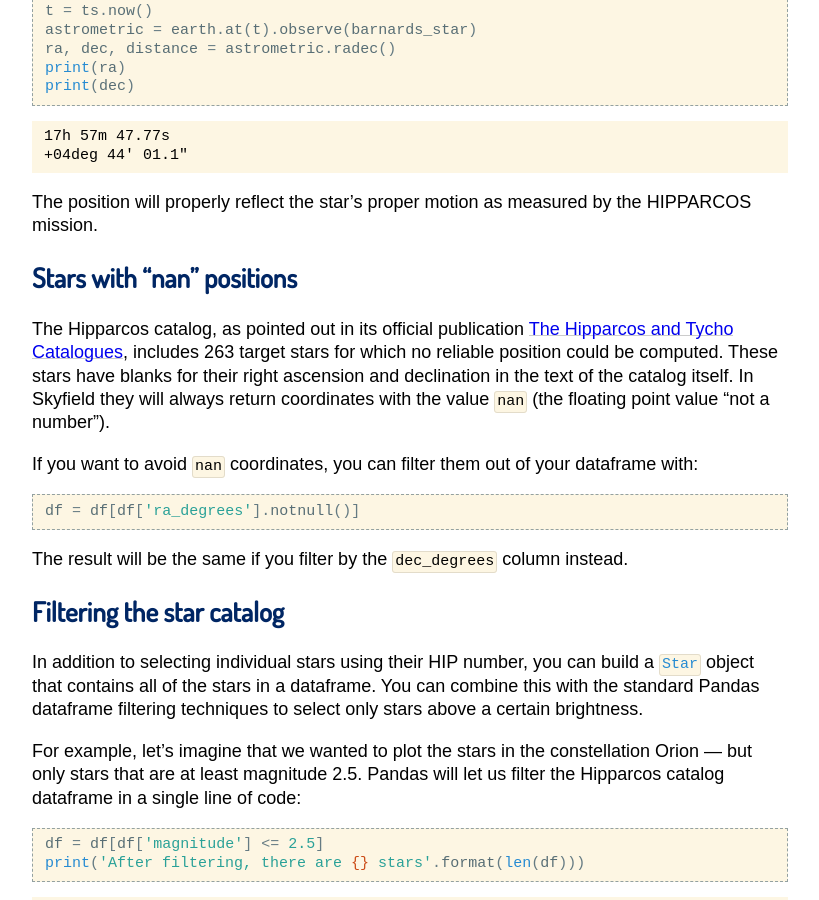
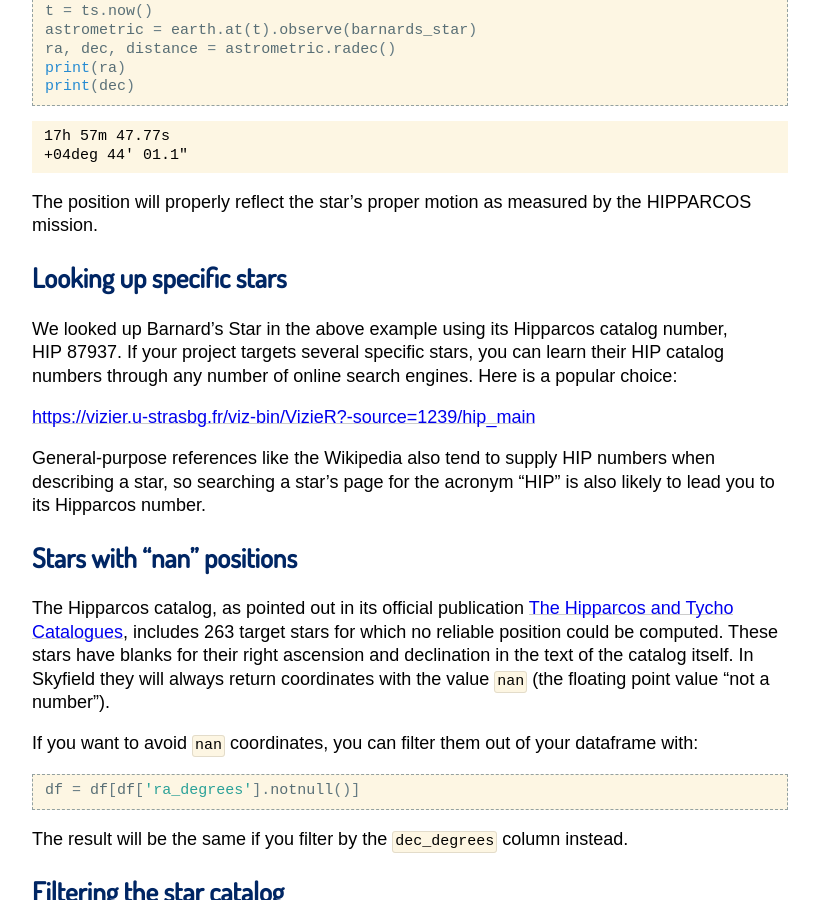
Before and after one commit to skyfielders/python-skyfield, a Sphinx documentation site: the page built from skyfield/documentation/stars.rst, in a window 1280 px wide and 900 px high, scrolled down 1089 px. Shown: the whole window, without its empty margins (230-1049 px from the left). Built offline with Sphinx 7.4.7, drawn with Linux system fonts in a browser that asks for light colours; some web fonts are replaced.

Commit message:
Describe how to look up a HIP number

```diff
--- a/skyfield/documentation/stars.rst
+++ b/skyfield/documentation/stars.rst
@@ -78,6 +78,20 @@ the star:
 
 The position will properly reflect the star’s proper motion as measured
 by the HIPPARCOS mission.
+
+Looking up specific stars
+=========================
+
+We looked up Barnard’s Star in the above example using its Hipparcos
+catalog number, HIP 87937.  If your project targets several specific
+stars, you can learn their HIP catalog numbers through any number of
+online search engines.  Here is a popular choice:
+
+https://vizier.u-strasbg.fr/viz-bin/VizieR?-source=1239/hip_main
+
+General-purpose references like the Wikipedia also tend to supply HIP
+numbers when describing a star, so searching a star’s page for the
+acronym “HIP” is also likely to lead you to its Hipparcos number.
 
 Stars with “nan” positions
 ==========================
```
